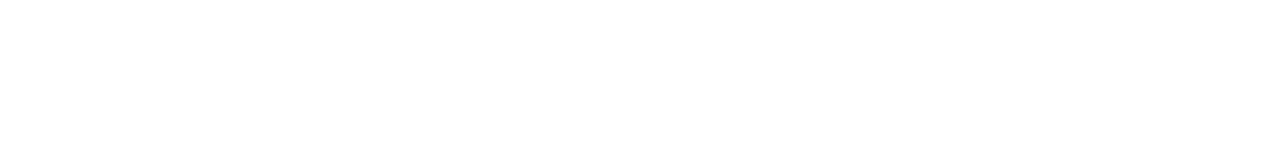
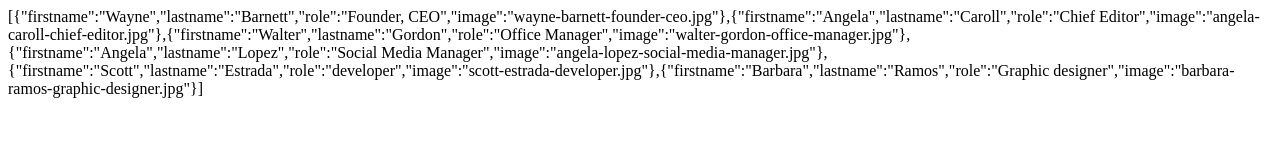
Before and after one commit to DeAngelisDev16/js-our-team, a plain HTML site: page index.html in a window 1280 px wide. Drawn offline with Linux system fonts and the light colour scheme.

Commit message:
MILESTONE 2 commit

```diff
--- a/index.html
+++ b/index.html
@@ -7,6 +7,9 @@
     <title>Document</title>
 </head>
 <body>
+    <div id="team_info">
+
+    </div>
 
 
    <script src="myscript.js"></script>
--- a/myscript.js
+++ b/myscript.js
@@ -68,3 +68,9 @@ const teamList = [
 ]
 
 console.log(teamList);
+
+//recupero div dal dom per stampare info in pagina:
+const myDiv = document.getElementById('team_info');
+
+let memberz = JSON.stringify(teamList);
+myDiv.append(memberz);
```
